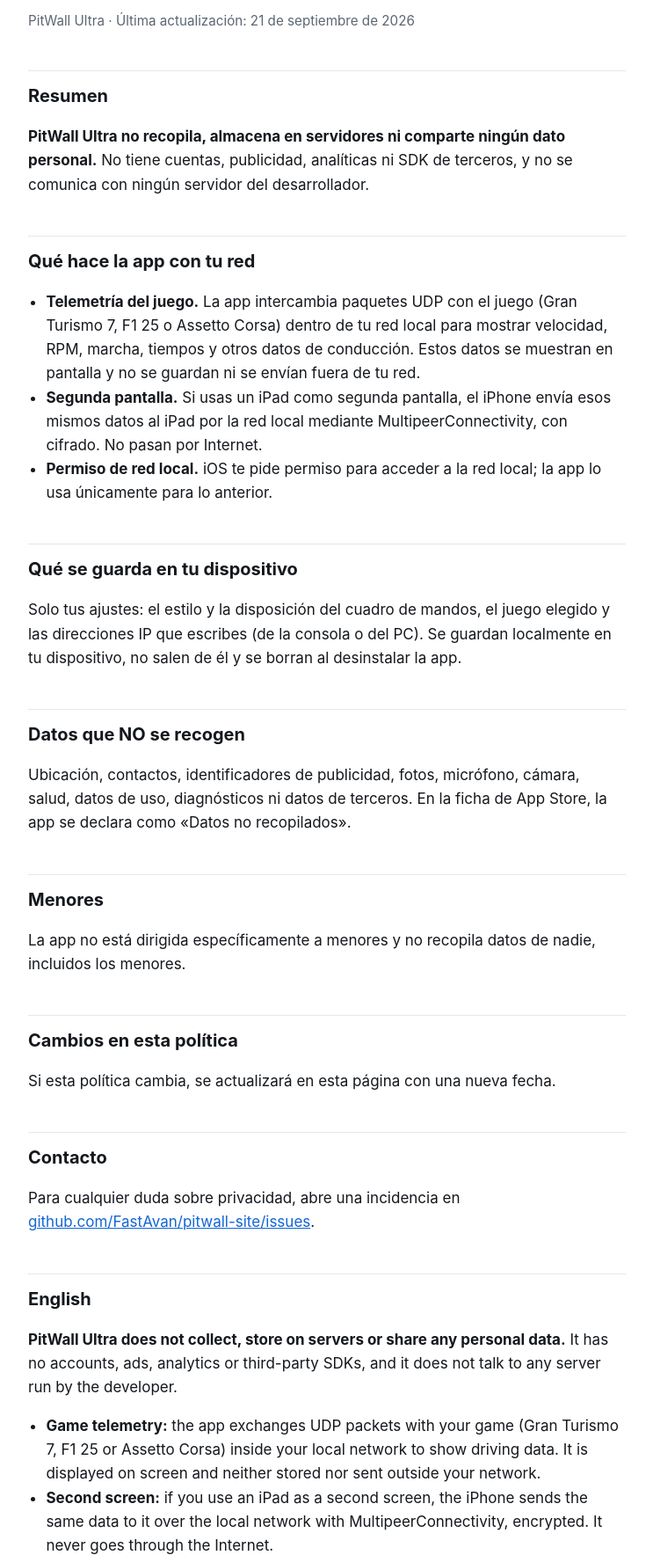
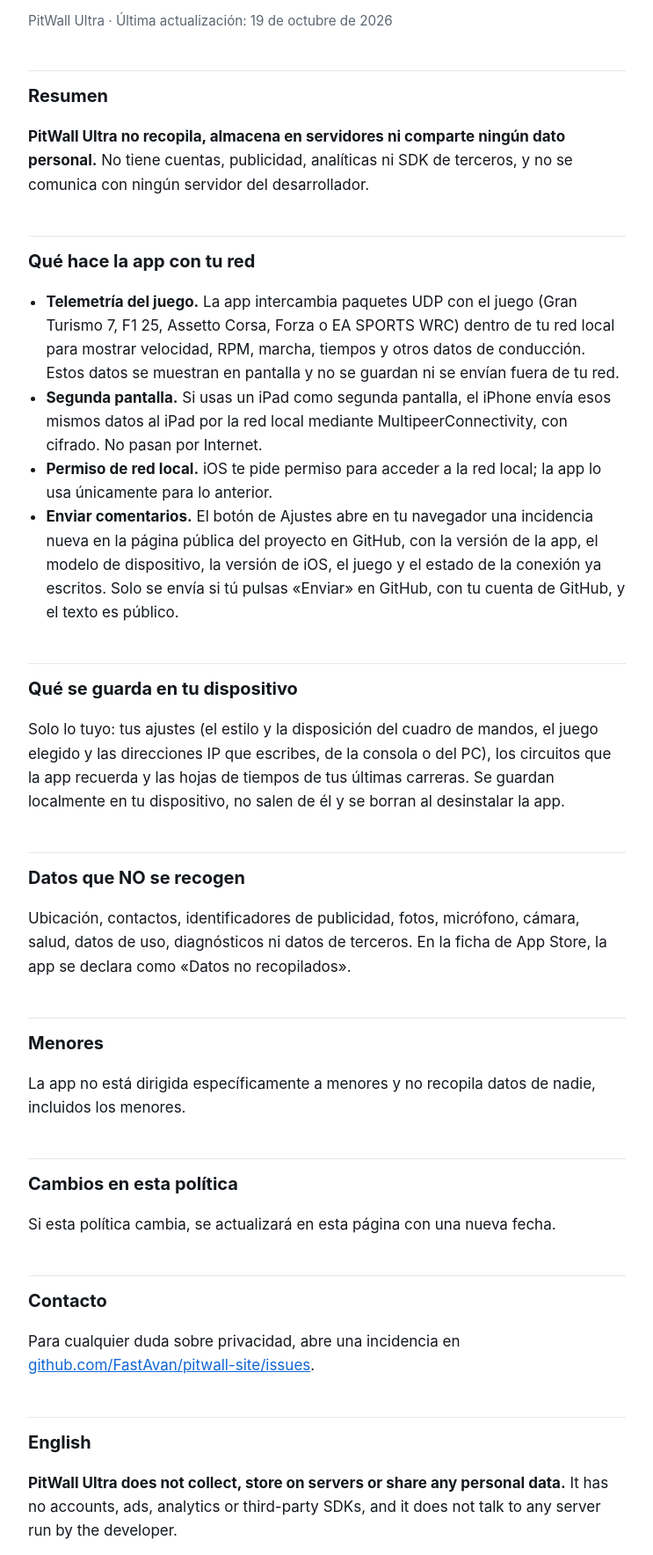
Before and after one commit to FastAvan/pitwall-site, a plain HTML site: page privacy.html in a window 1280 px wide. Shown: the part 134-1902 px from the top of the page at 88% size, without its empty margins (268-1011 px from the left). Drawn offline with Linux system fonts and the light colour scheme.

Commit message:
Privacy page: five games, the circuits and times sheets kept on the device, and the Send feedback button (opens a public GitHub issue only when the user submits it)

```diff
--- a/privacy.html
+++ b/privacy.html
@@ -8,20 +8,21 @@
 <main>
 <nav><a href="index.html">PitWall Ultra</a><a href="support.html">Soporte</a><a href="privacy.html">Política de privacidad</a><a href="#en">English</a></nav>
 <h1>Política de privacidad</h1>
-<p class="dim">PitWall Ultra · Última actualización: 21 de septiembre de 2026</p>
+<p class="dim">PitWall Ultra · Última actualización: 19 de octubre de 2026</p>
 
 <h2>Resumen</h2>
 <p><strong>PitWall Ultra no recopila, almacena en servidores ni comparte ningún dato personal.</strong> No tiene cuentas, publicidad, analíticas ni SDK de terceros, y no se comunica con ningún servidor del desarrollador.</p>
 
 <h2>Qué hace la app con tu red</h2>
 <ul>
-<li><strong>Telemetría del juego.</strong> La app intercambia paquetes UDP con el juego (Gran Turismo 7, F1 25 o Assetto Corsa) dentro de tu red local para mostrar velocidad, RPM, marcha, tiempos y otros datos de conducción. Estos datos se muestran en pantalla y no se guardan ni se envían fuera de tu red.</li>
+<li><strong>Telemetría del juego.</strong> La app intercambia paquetes UDP con el juego (Gran Turismo 7, F1 25, Assetto Corsa, Forza o EA SPORTS WRC) dentro de tu red local para mostrar velocidad, RPM, marcha, tiempos y otros datos de conducción. Estos datos se muestran en pantalla y no se guardan ni se envían fuera de tu red.</li>
 <li><strong>Segunda pantalla.</strong> Si usas un iPad como segunda pantalla, el iPhone envía esos mismos datos al iPad por la red local mediante MultipeerConnectivity, con cifrado. No pasan por Internet.</li>
 <li><strong>Permiso de red local.</strong> iOS te pide permiso para acceder a la red local; la app lo usa únicamente para lo anterior.</li>
+<li><strong>Enviar comentarios.</strong> El botón de Ajustes abre en tu navegador una incidencia nueva en la página pública del proyecto en GitHub, con la versión de la app, el modelo de dispositivo, la versión de iOS, el juego y el estado de la conexión ya escritos. Solo se envía si tú pulsas «Enviar» en GitHub, con tu cuenta de GitHub, y el texto es público.</li>
 </ul>
 
 <h2>Qué se guarda en tu dispositivo</h2>
-<p>Solo tus ajustes: el estilo y la disposición del cuadro de mandos, el juego elegido y las direcciones IP que escribes (de la consola o del PC). Se guardan localmente en tu dispositivo, no salen de él y se borran al desinstalar la app.</p>
+<p>Solo lo tuyo: tus ajustes (el estilo y la disposición del cuadro de mandos, el juego elegido y las direcciones IP que escribes, de la consola o del PC), los circuitos que la app recuerda y las hojas de tiempos de tus últimas carreras. Se guardan localmente en tu dispositivo, no salen de él y se borran al desinstalar la app.</p>
 
 <h2>Datos que NO se recogen</h2>
 <p>Ubicación, contactos, identificadores de publicidad, fotos, micrófono, cámara, salud, datos de uso, diagnósticos ni datos de terceros. En la ficha de App Store, la app se declara como «Datos no recopilados».</p>
@@ -38,10 +39,11 @@
 <h2 id="en">English</h2>
 <p><strong>PitWall Ultra does not collect, store on servers or share any personal data.</strong> It has no accounts, ads, analytics or third-party SDKs, and it does not talk to any server run by the developer.</p>
 <ul>
-<li><strong>Game telemetry:</strong> the app exchanges UDP packets with your game (Gran Turismo 7, F1 25 or Assetto Corsa) inside your local network to show driving data. It is displayed on screen and neither stored nor sent outside your network.</li>
+<li><strong>Game telemetry:</strong> the app exchanges UDP packets with your game (Gran Turismo 7, F1 25, Assetto Corsa, Forza or EA SPORTS WRC) inside your local network to show driving data. It is displayed on screen and neither stored nor sent outside your network.</li>
 <li><strong>Second screen:</strong> if you use an iPad as a second screen, the iPhone sends the same data to it over the local network with MultipeerConnectivity, encrypted. It never goes through the Internet.</li>
 <li><strong>Local Network permission:</strong> requested by iOS and used only for the above.</li>
-<li><strong>On your device:</strong> only your settings (style, layout, chosen game and the IP addresses you type). They stay on the device and are removed when you uninstall the app.</li>
+<li><strong>Send feedback:</strong> the Settings button opens, in your browser, a new issue on the project's public GitHub page with the app version, device model, iOS version, game and connection status already written in. Nothing is sent unless you press Submit on GitHub, with your GitHub account, and the text is public.</li>
+<li><strong>On your device:</strong> only yours: your settings (style, layout, chosen game and the IP addresses you type), the circuits the app remembers and the times sheets of your last races. They stay on the device and are removed when you uninstall the app.</li>
 <li>No location, contacts, advertising identifiers, photos, microphone, camera, health data, usage data or diagnostics are collected. The App Store listing declares "Data Not Collected". The app is not directed at children and collects no data from anyone.</li>
 </ul>
 <p>Contact: open an issue at <a href="https://github.com/FastAvan/pitwall-site/issues">github.com/FastAvan/pitwall-site/issues</a>. Changes to this policy will be posted on this page with a new date.</p>
```
